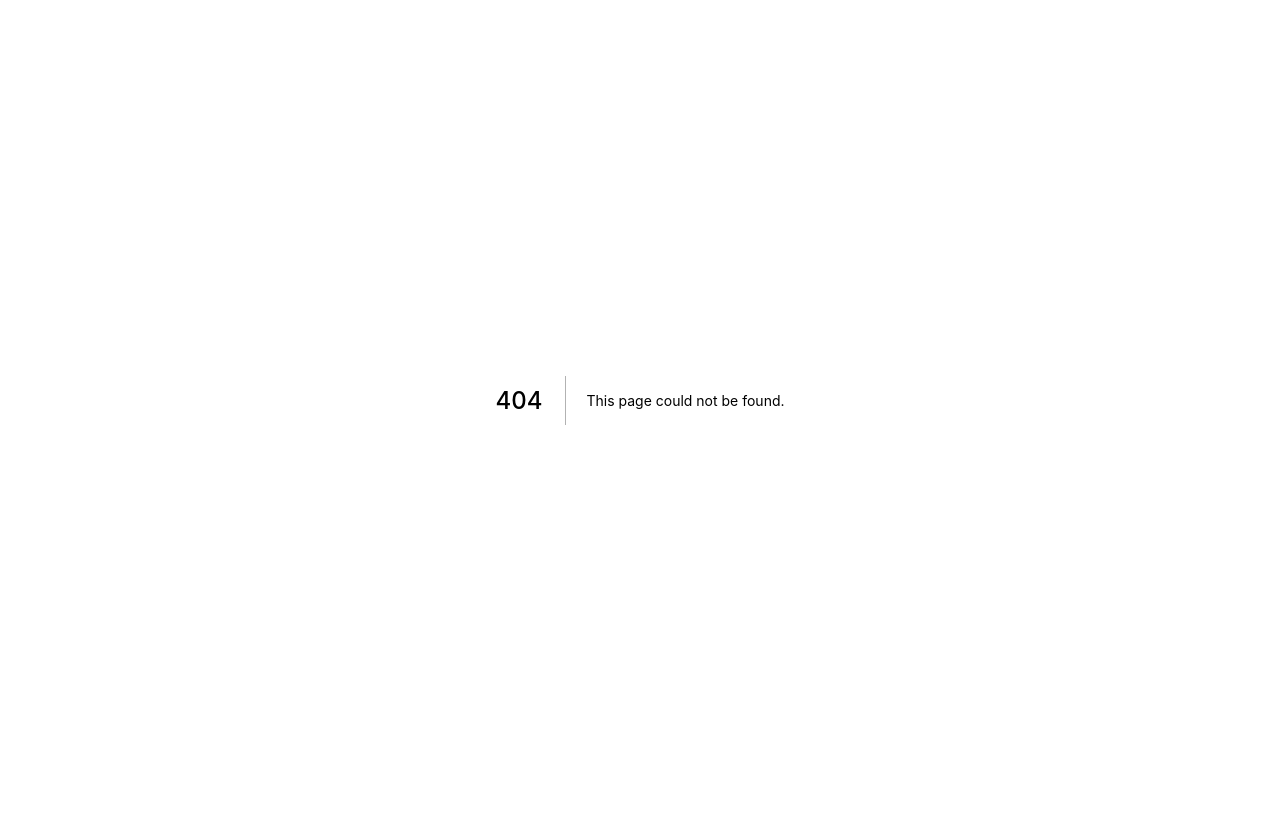
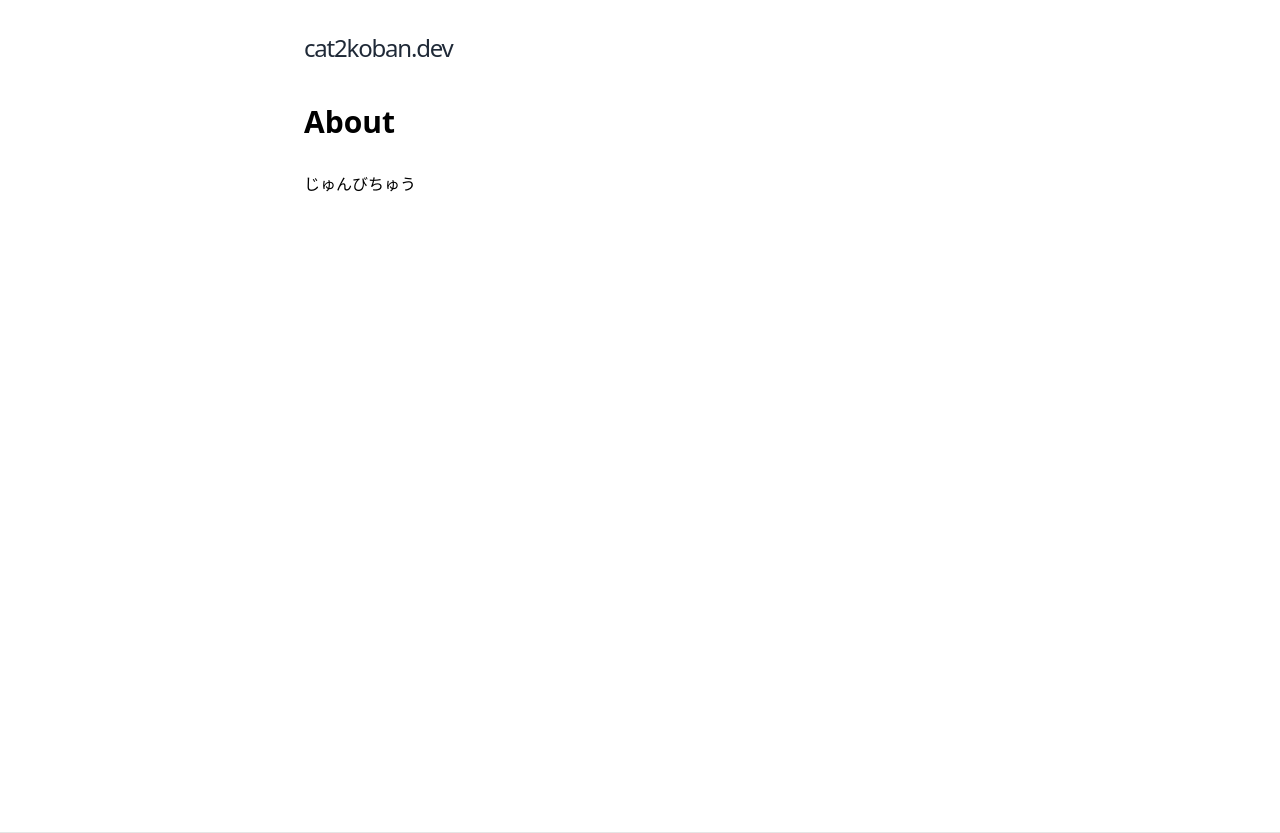
Before and after one commit to cat2koban/cat2koban.dev, a Next.js app: page /about in a window 1280 px wide. Before the commit this address had no page. Before the commit the page ends 800 px from the top, so only its background shows below. Built offline with nearby package versions, Linux system fonts and the light colour scheme.

Commit message:
Add about page

```diff
--- /dev/null
+++ b/pages/about/index.tsx
@@ -0,0 +1,23 @@
+import Layout from '../../components/layout'
+import Head from 'next/head'
+import Header from '../../components/header'
+import Container from '../../components/container'
+
+export default function About(){
+  return (
+    <Layout>
+      <Container>
+        <Head>
+          <title>about|cat2koban.dev</title>
+        </Head>
+        <Header />
+        <div className="max-w-2xl mx-auto">
+          <h2 className="font-bold text-3xl mb-8">About</h2>
+          <span>
+              じゅんびちゅう
+          </span>
+       </div>
+      </Container>
+    </Layout>
+  )
+}
```
